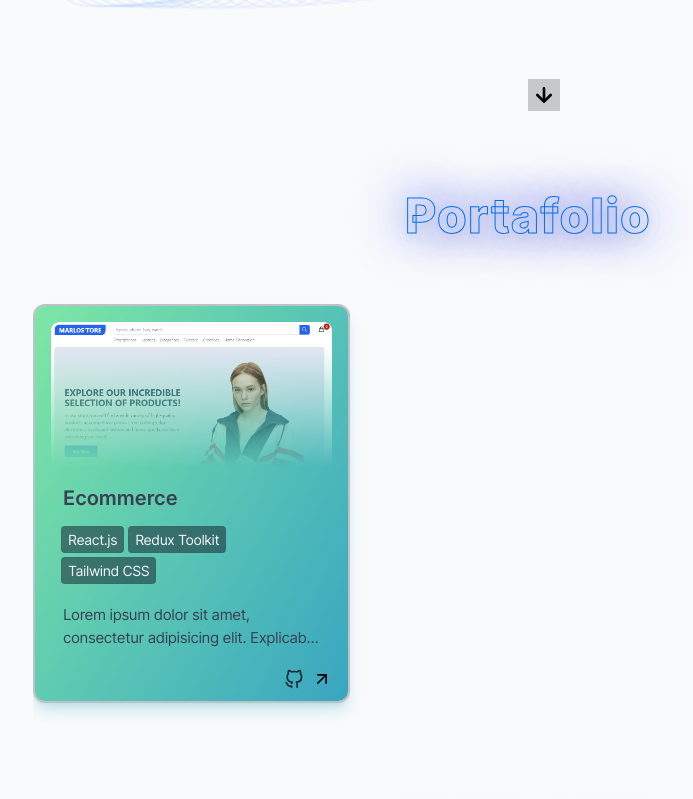
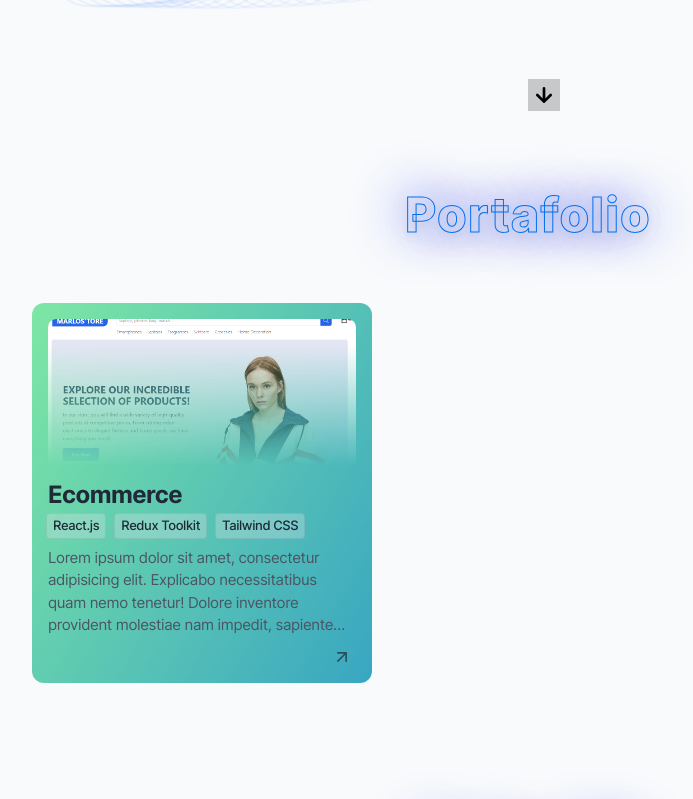
Before and after one commit to M-Suyuc/portafolio, a React (Vite) app: page / in a window 1280 px wide. Shown: the part 681-1480 px from the top of the page, without its empty margins (112-805 px from the left). Built offline with nearby package versions, Linux system fonts and the light colour scheme.

Commit message:
perf component

```diff
--- a/src/componets/Potafolio.jsx
+++ b/src/componets/Potafolio.jsx
@@ -1,98 +1,17 @@
-import { ArrowUpRight, Github } from "./SVGIcons";
-import clsx from "clsx";
 import { proyects } from "../mocks/proyects.json";
-import ecommerce from "../assets/ecommerce.png";
+import { SingleProyect } from "./SingleProyect";
 
 function Potafolio() {
   return (
     <section
       id="portfolio"
-      className="relative  overflow-hidden border border-solid border-gray-50/5 pb-16 pt-8 md:pt-[4.5rem]"
+      className="overflow-hidden pb-16 pt-8 md:pt-[4.5rem]"
     >
       <h3 className="title-section">Portafolio</h3>
+
       <div className="grid grid-cols-1 gap-5 sm:grid-cols-2 md:grid-cols-2 lg:grid-cols-3">
-        {proyects.map((proyecto, index) => {
-          const { title, img, enlaceGithub, enlaceWeb, lenguages, content } =
-            proyecto;
-          return (
-            <article
-              key={title}
-              className={clsx(
-                "relative w-auto overflow-hidden rounded-xl border-2 border-gray-700/30 bg-clip-padding p-4 pb-4 shadow-lg",
-                index === 0 &&
-                  "bg-[linear-gradient(120deg,var(--tw-gradient-stops))] from-green-400/70 to-cyan-600/80 shadow-cyan-600/20",
-                index === 1 &&
-                  "bg-[linear-gradient(40deg,var(--tw-gradient-stops))] from-pink-300/80 to-violet-500/40 shadow-violet-500/20",
-                index === 2 &&
-                  "bg-[linear-gradient(140deg,var(--tw-gradient-stops))] from-cyan-400/80 to-indigo-700/50 shadow-indigo-700/20",
-                index === 3 &&
-                  "bg-[linear-gradient(140deg,var(--tw-gradient-stops))] from-orange-500/50 to-yellow-500/80 shadow-yellow-500/20",
-                index === 4 &&
-                  "bg-[linear-gradient(120deg,var(--tw-gradient-stops))] from-green-400/70 to-cyan-600/80 shadow-cyan-600/20",
-                index === 5 &&
-                  "bg-[linear-gradient(180deg,var(--tw-gradient-stops))] from-gray-200/40 to-rose-500/80 shadow-rose-500/20",
-                index === 6 &&
-                  "bg-[linear-gradient(120deg,var(--tw-gradient-stops))] from-yellow-300/80 to-rose-600/80 shadow-rose-600/20",
-                index === 7 &&
-                  "bg-[linear-gradient(40deg,var(--tw-gradient-stops))] from-pink-300/80 to-violet-500/40 shadow-violet-500/20",
-              )}
-            >
-              <figure>
-                <img
-                  src={ecommerce}
-                  className="rounded-t-lg object-cover object-center [mask-image:linear-gradient(180deg,#fff_16.35%,rgb(255_255_255_/_0%)_91.66%)]"
-                />
-              </figure>
-
-              <main className="relative flex flex-col justify-between px-3 pb-3 pt-1">
-                <div className="flex flex-col gap-3">
-                  <h4 className="text-xl font-semibold text-gray-700 first-letter:uppercase dark:text-modeDarkTitle">
-                    {title}
-                  </h4>
-
-                  <div className="-ml-0.5 mt-0.5 flex flex-wrap items-center gap-1 tracking-tight text-slate-100 dark:text-slate-300">
-                    {lenguages.map((len, i) => {
-                      return (
-                        <h3
-                          key={i}
-                          className="flex items-center gap-1 rounded border border-gray-700/10 bg-gray-900/50 px-1.5 py-[2px] text-[14px] dark:bg-gray-900/20"
-                        >
-                          {len}
-                        </h3>
-                      );
-                    })}
-                  </div>
-
-                  <p className="mb-6 mt-2 line-clamp-2 text-[15px] tracking-tight text-gray-700 dark:text-gray-200">
-                    {content}
-                  </p>
-                </div>
-              </main>
-
-              <footer className="absolute bottom-3 left-0 mt-auto flex w-full items-end justify-end gap-2 px-4">
-                {enlaceGithub && (
-                  <a
-                    href={enlaceGithub}
-                    target="_blanck"
-                    rel="noreferrer"
-                    className="w-5 cursor-pointer fill-slate-800 hover:fill-slate-100 dark:fill-slate-200 dark:hover:fill-slate-900"
-                  >
-                    <Github />
-                  </a>
-                )}
-                {enlaceWeb && (
-                  <a
-                    href={enlaceWeb}
-                    target="_blanck"
-                    rel="noreferrer"
-                    className="w-5 cursor-pointer fill-slate-800 hover:fill-slate-100 dark:fill-slate-200 dark:hover:fill-slate-900"
-                  >
-                    <ArrowUpRight />
-                  </a>
-                )}
-              </footer>
-            </article>
-          );
+        {proyects.map((proyect, index) => {
+          return <SingleProyect key={index} proyect={proyect} index={index} />;
         })}
       </div>
     </section>
--- /dev/null
+++ b/src/componets/SingleProyect.jsx
@@ -0,0 +1,92 @@
+import { clsx } from "clsx";
+import ecommerce from "../assets/ecommerce.png";
+import { ArrowUpRight, Github } from "./SVGIcons";
+
+export const SingleProyect = ({ proyect, index }) => {
+  const { title, enlaceGithub, enlaceWeb, lenguages, content } = proyect;
+
+  return (
+    <article
+      key={title}
+      className={clsx(
+        "relative flex h-[380px] w-[340px] min-w-[340px] flex-col rounded-xl bg-clip-padding p-4",
+        index === 0 &&
+          "bg-[linear-gradient(120deg,var(--tw-gradient-stops))] from-green-400/70 to-cyan-600/80 shadow-cyan-600/20",
+        index === 1 &&
+          "bg-[linear-gradient(40deg,var(--tw-gradient-stops))] from-pink-300/80 to-violet-500/40 shadow-violet-500/20",
+        index === 2 &&
+          "bg-[linear-gradient(140deg,var(--tw-gradient-stops))] from-cyan-400/80 to-indigo-700/50 shadow-indigo-700/20",
+        index === 3 &&
+          "bg-[linear-gradient(140deg,var(--tw-gradient-stops))] from-orange-500/50 to-yellow-500/80 shadow-yellow-500/20",
+        index === 4 &&
+          "bg-[linear-gradient(120deg,var(--tw-gradient-stops))] from-green-400/70 to-cyan-600/80 shadow-cyan-600/20",
+        index === 5 &&
+          "bg-[linear-gradient(180deg,var(--tw-gradient-stops))] from-gray-200/40 to-rose-500/80 shadow-rose-500/20",
+        index === 6 &&
+          "bg-[linear-gradient(120deg,var(--tw-gradient-stops))] from-yellow-300/80 to-rose-600/80 shadow-rose-600/20",
+        index === 7 &&
+          "bg-[linear-gradient(40deg,var(--tw-gradient-stops))] from-pink-300/80 to-violet-500/40 shadow-violet-500/20",
+      )}
+    >
+      <figure className="relative flex h-[160px] ">
+        <img
+          alt={title}
+          src={ecommerce}
+          className="rounded-t-lg object-cover object-center [mask-image:linear-gradient(180deg,#fff_16.35%,rgb(255_255_255_/_0%)_91.66%)]"
+        />
+      </figure>
+
+      <header className="">
+        <h4 className="text-2xl font-bold tracking-tight text-gray-800 first-letter:uppercase dark:text-modeDarkTitle">
+          {title}
+        </h4>
+
+        <div className="-ml-0.5 mt-0.5 flex flex-wrap items-center gap-2 tracking-tight text-gray-600 dark:text-gray-200">
+          {lenguages.map((len, i) => {
+            return (
+              <h3
+                key={i}
+                className=" flex select-none items-center gap-1 whitespace-nowrap rounded border border-gray-700/10 bg-gray-200/30 px-1.5 py-[2px] text-[13px] font-medium text-gray-900/90 dark:bg-gray-900/30 dark:text-gray-50/80"
+              >
+                {len}
+              </h3>
+            );
+          })}
+        </div>
+      </header>
+
+      <main className="mt-2 text-[15px] tracking-tight text-gray-600 dark:text-gray-200 ">
+        <p className="line-clamp-4">{content}</p>
+      </main>
+
+      <footer
+        className="absolute bottom-3 left-0 z-50 mt-auto flex w-full items-end
+      justify-end gap-2 px-4
+      "
+      >
+        {enlaceGithub && (
+          <a
+            href={enlaceGithub}
+            target="_blanck"
+            rel="noreferrer"
+            className="p-1 text-gray-700/80 text-gray-900 transition-all dark:text-gray-300/80"
+          >
+            <Github />
+          </a>
+        )}
+
+        {enlaceWeb && (
+          <a
+            href={enlaceWeb}
+            target="_blanck"
+            rel="noreferrer"
+            className="p-1 text-gray-800/70 transition-all hover:text-gray-50"
+            aria-describedby="ver sitio"
+          >
+            <ArrowUpRight />
+          </a>
+        )}
+      </footer>
+    </article>
+  );
+};
```
